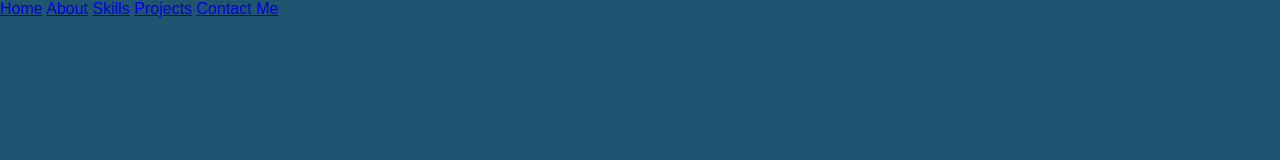
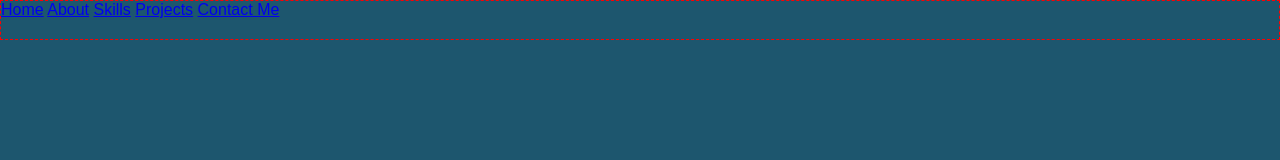
Before and after one commit to katlegomaphango/katlegomaphango.github.io, a plain HTML site: page index.html in a window 1280 px wide. Drawn offline with Linux system fonts and the light colour scheme.

Commit message:
nav header

```diff
--- a/custom.css
+++ b/custom.css
@@ -10,3 +10,9 @@
     width: 100vw;
     height: 100vh;
 }
+
+header {
+    border: 1px dashed red;
+    width: 100%;
+    height: 2.5rem;
+}
```
